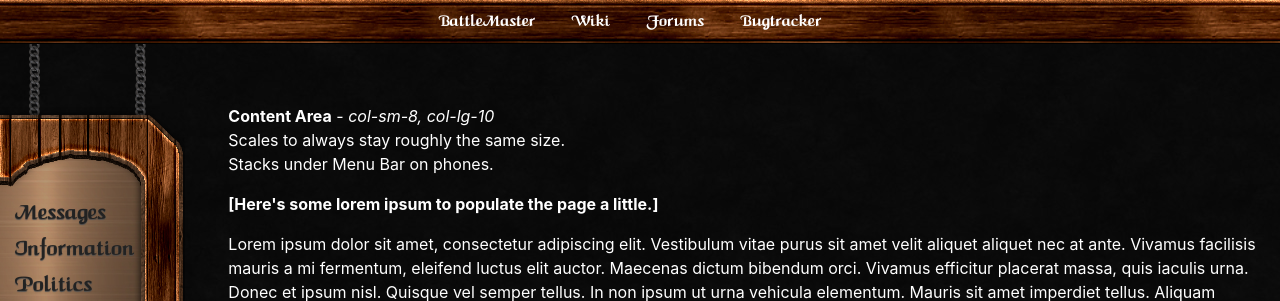
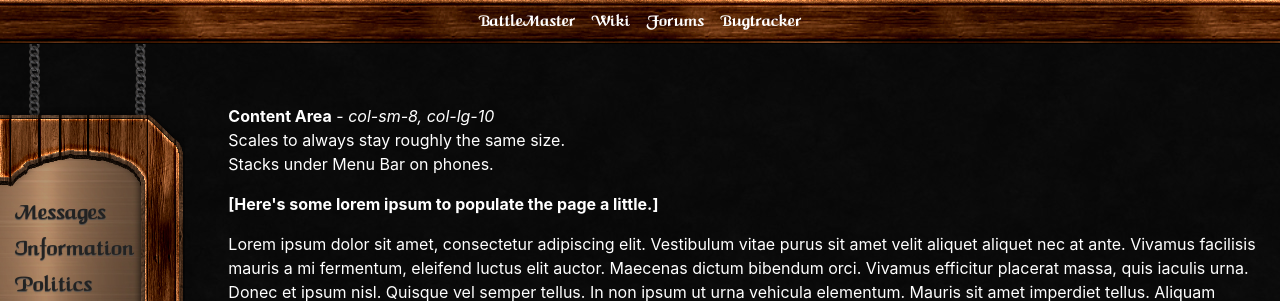
Before and after one commit to ProbablyUnwise/Moxie, a PHP site: page / in a window 1280 px wide. Shown: the top 301 px of the page. Run offline with PHP 8.4, Linux system fonts and the light colour scheme.

Commit message:
remove unneeded padding from title bar links

```diff
--- a/style.css
+++ b/style.css
@@ -31,7 +31,6 @@ footer a {
 
 #title-bar a {
     color: white;
-    padding-right: 20px;
 }
 
 #menu-bar {
```
